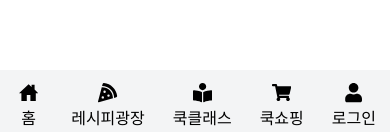
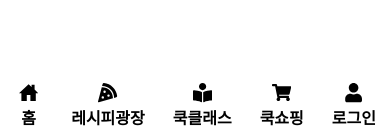
Before and after one commit to inseongei/matnam, a React (Create React App) app: page /SignUp in a window 390 px wide. Shown: the part 709-841 px from the top of the page. Built offline with nearby package versions, Linux system fonts and the light colour scheme; a web font is replaced by a local one.

Commit message:
모바일 헤더 색상 변경 , 라우터 추가

```diff
--- a/src/component/Mobile/Mheader.jsx
+++ b/src/component/Mobile/Mheader.jsx
@@ -3,7 +3,7 @@ import styled from "styled-components";
 import { FaUser } from "react-icons/fa";
 import { IoHomeSharp } from "react-icons/io5";
 import { FaBookReader, FaPizzaSlice, FaShoppingCart } from "react-icons/fa";
-
+import { Link } from "react-router-dom";
 export default function M_Header() {
   const [token, setToken] = useState(null);
 
@@ -19,7 +19,9 @@ export default function M_Header() {
           <div>
             <IoHomeSharp className="menu-icon" />
           </div>
-          <div>홈</div>
+          <Link to="/">
+            <div>홈</div>
+          </Link>
         </div>
         <div className="menu-content">
           <div>
@@ -39,12 +41,15 @@ export default function M_Header() {
           </div>
           <div>쿡쇼핑</div>
         </div>
-        <div className="menu-content">
-          <div>
-            <FaUser className="menu-icon" />
+        <Link to="/Login">
+          <div className="menu-content">
+            <div>
+              <FaUser className="menu-icon" />
+            </div>
+
+            <div>로그인</div>
           </div>
-          <div>{token ? "마이페이지" : "로그인"}</div>
-        </div>
+        </Link>
       </div>
     </Container>
   );
@@ -55,7 +60,9 @@ const Container = styled.div`
   bottom: 0;
   width: 100%;
   height: 65px;
-  background-color: var(--hover-gray);
+  background-color: #fff;
+  font-weight: 700;
+  z-index: 1;
 
   .menu-bar {
     display: flex;
```
